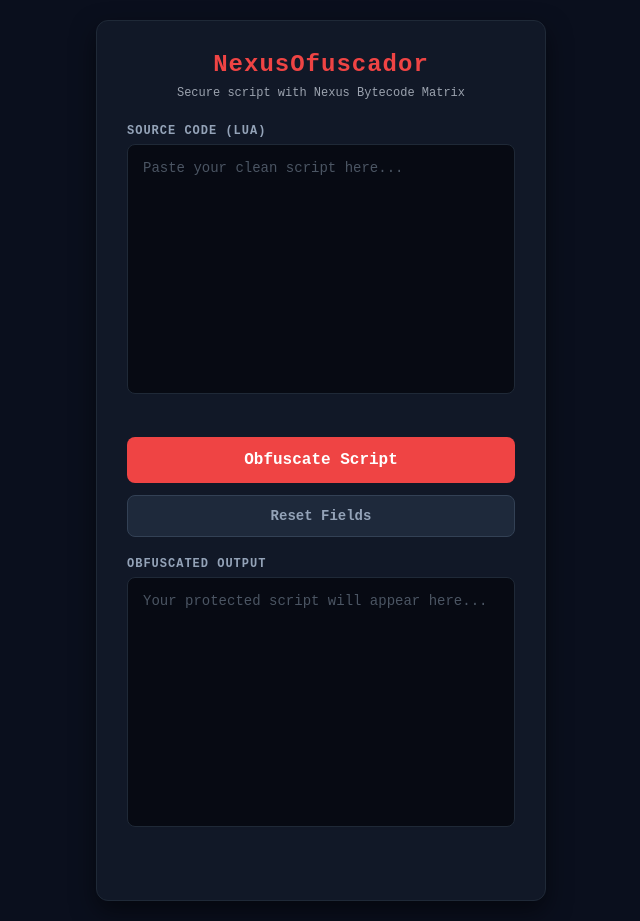
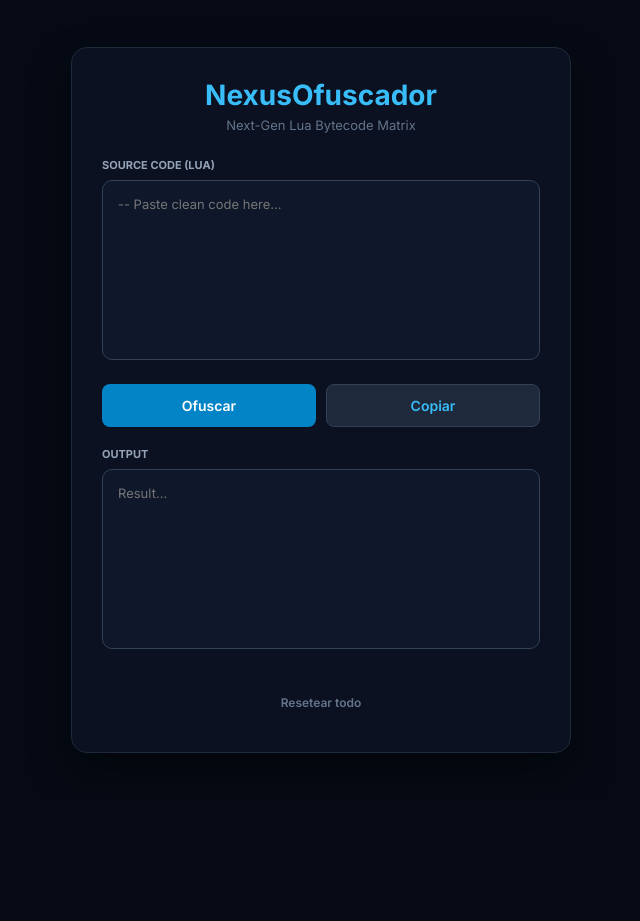
Before and after one commit to TheBestScr1pts/NexusOdfuscator, a plain HTML site: page index.html in a window 1280 px wide. Shown: the whole page, without its empty margins (319-959 px from the left). After the commit the page ends 800 px from the top, so only its background shows below. Drawn offline with Linux system fonts and the light colour scheme.

Commit message:
Update index.html

```diff
--- a/index.html
+++ b/index.html
@@ -3,18 +3,14 @@
 <head>
     <meta charset="UTF-8">
     <meta name="viewport" content="width=device-width, initial-scale=1.0">
-    <title>NexusOfuscador | Encrypt Matrix Engine</title>
+    <title>NexusOfuscador | Matrix Engine</title>
+    <link href="https://fonts.googleapis.com/css2?family=Inter:wght@400;600;700&display=swap" rel="stylesheet">
 
     <style>
-        * {
-            margin: 0;
-            padding: 0;
-            box-sizing: border-box;
-            font-family: 'Courier New', Courier, monospace; /* Fuente estilo hacker */
-        }
+        * { margin: 0; padding: 0; box-sizing: border-box; font-family: 'Inter', sans-serif; }
 
         body {
-            background-color: #0a0f1d;
+            background-color: #050a14;
             color: #ffffff;
             display: flex;
             justify-content: center;
@@ -24,119 +20,82 @@
         }
 
         .container {
-            background-color: #111827;
-            border: 1px solid #1f2937;
-            border-radius: 12px;
+            background-color: #0b1120;
+            border: 1px solid #1e293b;
+            border-radius: 16px;
             padding: 30px;
             width: 100%;
-            max-width: 450px;
-            box-shadow: 0 10px 25px rgba(0, 0, 0, 0.5);
+            max-width: 500px;
+            box-shadow: 0 20px 40px rgba(0, 0, 0, 0.4);
             text-align: center;
         }
 
-        h1 {
-            color: #ef4444; /* Rojo premium */
-            font-size: 24px;
-            margin-bottom: 8px;
-            letter-spacing: 1px;
+        h1 { color: #38bdf8; font-size: 28px; margin-bottom: 5px; }
+        .subtitle { color: #64748b; font-size: 13px; margin-bottom: 25px; }
+
+        .editor-section { margin-bottom: 20px; text-align: left; }
+        .editor-section label { display: block; font-size: 11px; color: #94a3b8; text-transform: uppercase; margin-bottom: 8px; font-weight: 700; }
+
+        textarea {
+            width: 100%; height: 180px;
+            background-color: #0f172a;
+            border: 1px solid #334155;
+            border-radius: 10px;
+            color: #e2e8f0; padding: 15px; font-size: 13px; resize: none; outline: none;
         }
 
-        .subtitle {
-            color: #9ca3af;
-            font-size: 12px;
-            margin-bottom: 24px;
+        .btn-group { display: grid; grid-template-columns: 1fr 1fr; gap: 10px; margin-bottom: 20px; }
+
+        button {
+            width: 100%; border: none; border-radius: 8px; padding: 12px;
+            font-size: 14px; font-weight: 600; cursor: pointer; transition: 0.3s;
         }
 
-        .editor-section {
-            margin-bottom: 18px;
-            text-align: left;
-        }
+        #obfuscateBtn { background: #0284c7; color: white; }
+        #obfuscateBtn:hover { background: #0369a1; }
 
-        .editor-section label {
-            display: block;
-            font-size: 12px;
-            color: #94a3b8;
-            text-transform: uppercase;
-            letter-spacing: 1px;
-            margin-bottom: 6px;
-            font-weight: 600;
-        }
+        #copyBtn { background: #1e293b; color: #38bdf8; border: 1px solid #334155; }
+        #copyBtn:hover { background: #334155; }
 
-        textarea {
-            width: 100%;
-            height: 250px;
-            background-color: #070a13;
-            border: 1px solid #1f2937;
-            border-radius: 8px;
-            color: #34d399; /* Texto verde brillante al escribir */
-            padding: 15px;
-            font-size: 14px;
-            resize: none;
-            outline: none;
-            margin-bottom: 20px;
-        }
-
-        textarea::placeholder {
-            color: #4b5563;
-        }
-
-        #luaOutput {
-            color: #34d399;
-            border-color: #1f2937;
-        }
-
-        button {
-            width: 100%;
-            background-color: #ef4444;
-            color: white;
-            border: none;
-            border-radius: 8px;
-            padding: 14px;
-            font-size: 16px;
-            font-weight: bold;
-            cursor: pointer;
-            transition: background 0.2s ease;
-            margin-bottom: 12px;
-        }
-
-        button:active {
-            background-color: #dc2626;
-        }
-
-        #resetBtn {
-            width: 100%;
-            background: #1e293b;
-            color: #94a3b8;
-            border: 1px solid #334155;
-            border-radius: 8px;
-            padding: 12px;
-            font-size: 14px;
-            font-weight: bold;
-            cursor: pointer;
-            margin-bottom: 20px;
-        }
+        #resetBtn { width: 100%; background: transparent; color: #64748b; font-size: 12px; margin-top: 10px; cursor: pointer; }
     </style>
 </head>
 <body>
 
     <div class="container">
         <h1>NexusOfuscador</h1>
-        <p class="subtitle">Secure script with Nexus Bytecode Matrix</p>
+        <p class="subtitle">Next-Gen Lua Bytecode Matrix</p>
 
         <div class="editor-section">
             <label>Source Code (Lua)</label>
-            <textarea id="luaInput" placeholder="Paste your clean script here..."></textarea>
+            <textarea id="luaInput" placeholder="-- Paste clean code here..."></textarea>
         </div>
 
-        <button id="obfuscateBtn">Obfuscate Script</button>
-        <button id="resetBtn">Reset Fields</button>
+        <div class="btn-group">
+            <button id="obfuscateBtn">Ofuscar</button>
+            <button id="copyBtn">Copiar</button>
+        </div>
 
         <div class="editor-section">
-            <label>Obfuscated Output</label>
-            <textarea id="luaOutput" placeholder="Your protected script will appear here..." readonly></textarea>
+            <label>Output</label>
+            <textarea id="luaOutput" readonly placeholder="Result..."></textarea>
         </div>
+
+        <button id="resetBtn">Resetear todo</button>
     </div>
 
     <script src="script.js"></script>
+    <script>
+        // Lógica adicional para el botón copiar
+        document.getElementById("copyBtn").addEventListener("click", () => {
+            const output = document.getElementById("luaOutput");
+            if(output.value) {
+                navigator.clipboard.writeText(output.value);
+                const originalText = document.getElementById("copyBtn").innerText;
+                document.getElementById("copyBtn").innerText = "¡Copiado!";
+                setTimeout(() => document.getElementById("copyBtn").innerText = originalText, 2000);
+            }
+        });
+    </script>
 </body>
 </html>
```
